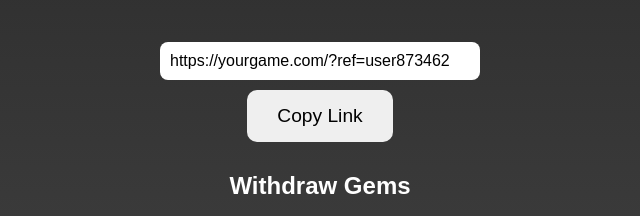
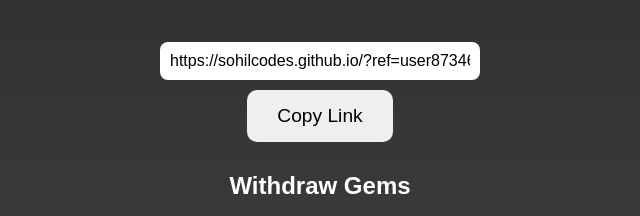
Before and after one commit to sohilcodes/GemGame, a plain HTML site: page index.html in a window 1280 px wide. Both pictures are taken after a click on the button "Refer". Shown: the part 404-620 px from the top of the page, 320-960 px from the left. Drawn offline with Linux system fonts and the light colour scheme.

Commit message:
index.html

```diff
--- a/index.html
+++ b/index.html
@@ -120,7 +120,7 @@
     }
 
     function referFriend() {
-      const link = `https://yourgame.com/?ref=${referralId}`;
+      const link = `https://sohilcodes.github.io/?ref=${referralId}`;
       const referralInput = document.getElementById("referralLink");
       referralInput.value = link;
       document.getElementById("referralBox").style.display = "block";
```
